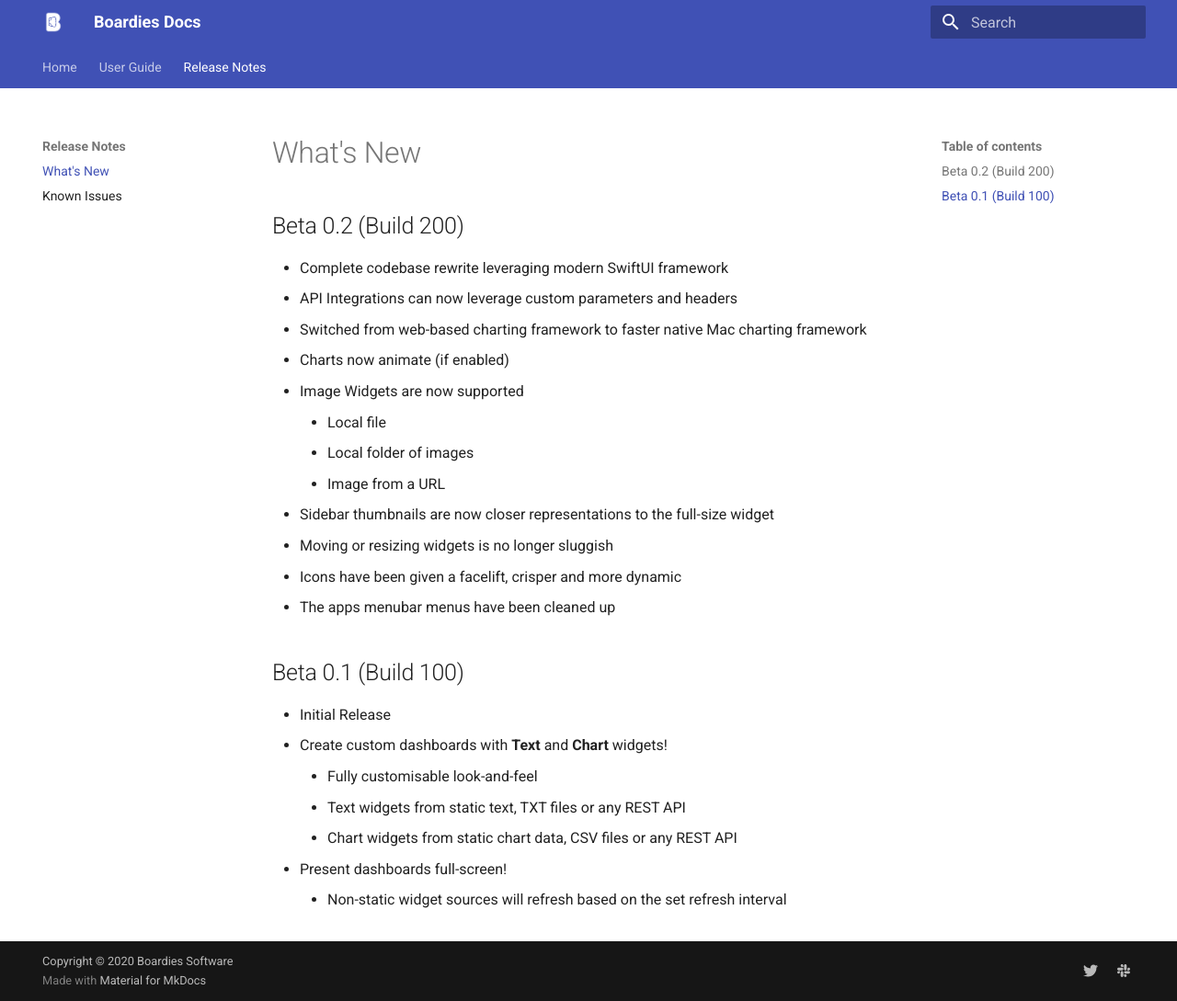
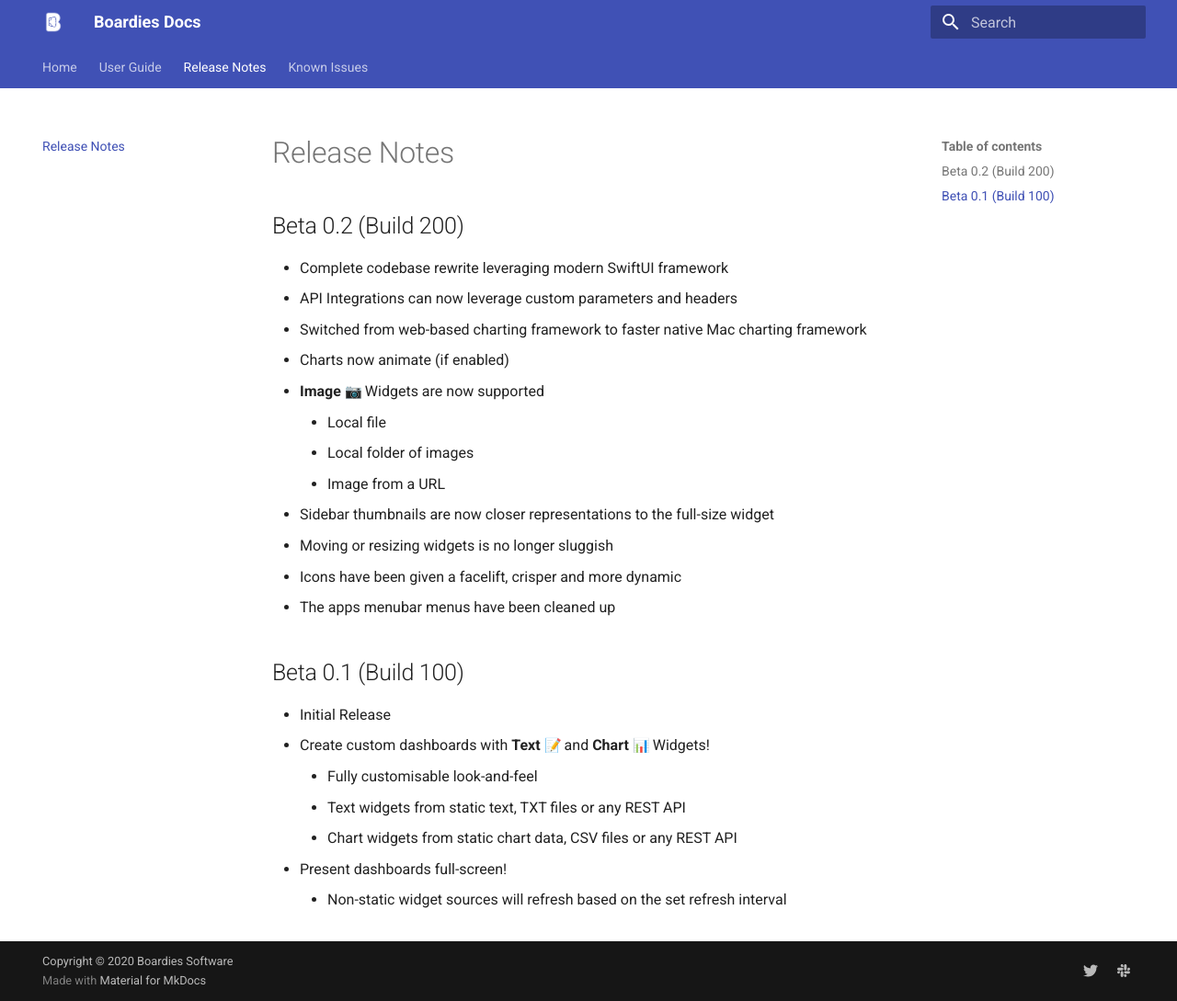
Before and after one commit to ninxsoft/Boardies-Docs, an MkDocs documentation site: the page built from docs/release-notes/index.md, in a window 1280 px wide and 1089 px high. Shown: the whole window at 92% size. Built offline with MkDocs 1.6.1 and Material for MkDocs 9.7.7, drawn with Linux system fonts in a browser that asks for light colours; emoji names are drawn with the system emoji font.

Commit message:
Split Release Notes and Known Issues

```diff
--- a/docs/release-notes/whats-new.md
+++ b/docs/release-notes/index.md
@@ -1,11 +1,11 @@
-# What's New
+# Release Notes
 
 ## Beta 0.2 (Build 200)
 *   Complete codebase rewrite leveraging modern SwiftUI framework
 *   API Integrations can now leverage custom parameters and headers
 *   Switched from web-based charting framework to faster native Mac charting framework
 *   Charts now animate (if enabled)
-*   Image Widgets are now supported
+*   **Image** :camera: Widgets are now supported
     *   Local file
     *   Local folder of images
     *   Image from a URL
@@ -17,7 +17,7 @@
 
 ## Beta 0.1 (Build 100)
 *   Initial Release
-*   Create custom dashboards with **Text** and **Chart** widgets!
+*   Create custom dashboards with **Text** :pencil: and **Chart** :bar_chart: Widgets!
     *   Fully customisable look-and-feel
     *   Text widgets from static text, TXT files or any REST API
     *   Chart widgets from static chart data, CSV files or any REST API
--- a/mkdocs.yml
+++ b/mkdocs.yml
@@ -52,10 +52,9 @@
 nav:
   - Home: 'index.md'
   - User Guide:
-    - About: 'user-guide/about.md'
+    - About: 'user-guide/index.md'
     - Setting up Accounts: 'user-guide/accounts.md'
     - Text Widgets: 'user-guide/widgets-text.md'
     - Chart Widgets: 'user-guide/widgets-chart.md'
-  - Release Notes:
-    - What's New: 'release-notes/whats-new.md'
-    - Known Issues: 'release-notes/known-issues.md'
+  - Release Notes: 'release-notes/index.md'
+  - Known Issues: 'known-issues/index.md'
```
Also changed, not shown: docs/index.md (+6 -2 lines), docs/known-issues/index.md (added, +8 -0 lines), docs/release-notes/known-issues.md (deleted, +0 -9 lines), docs/user-guide/index.md (renamed from docs/user-guide/about.md).
